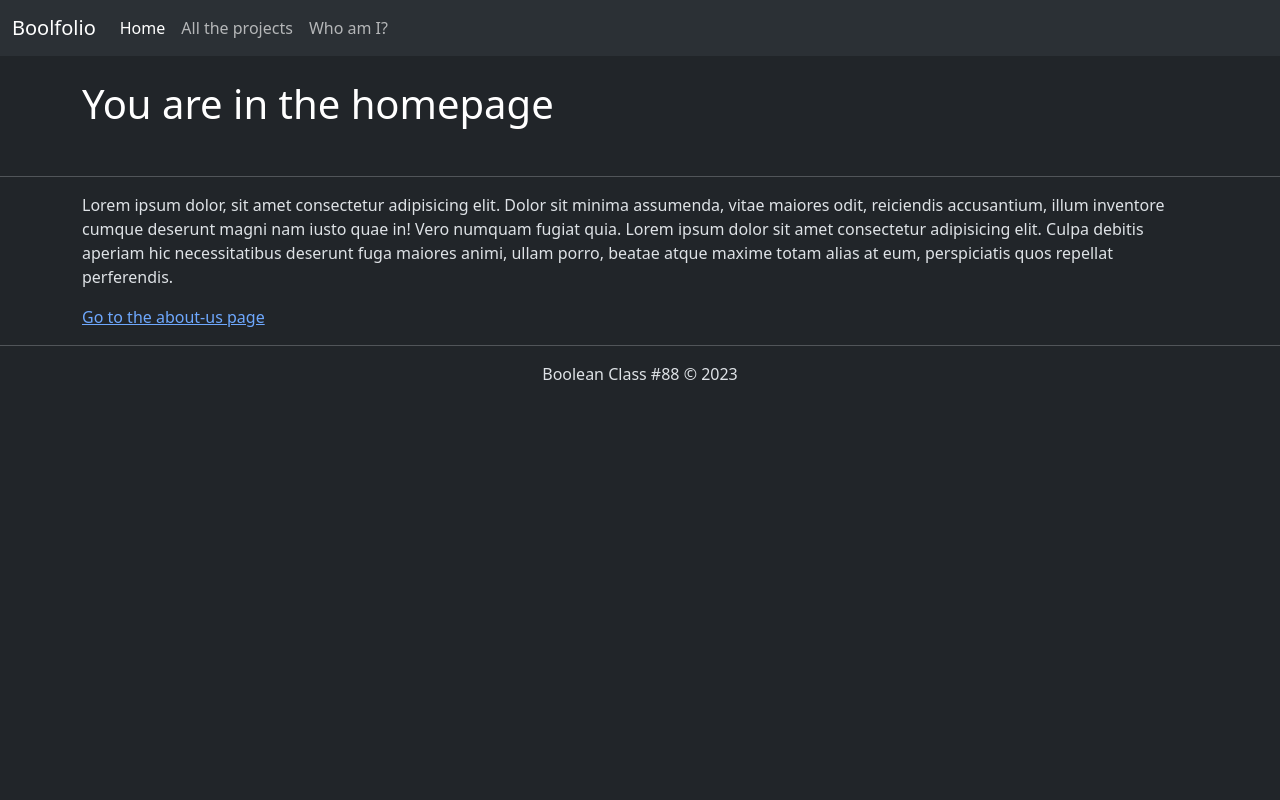
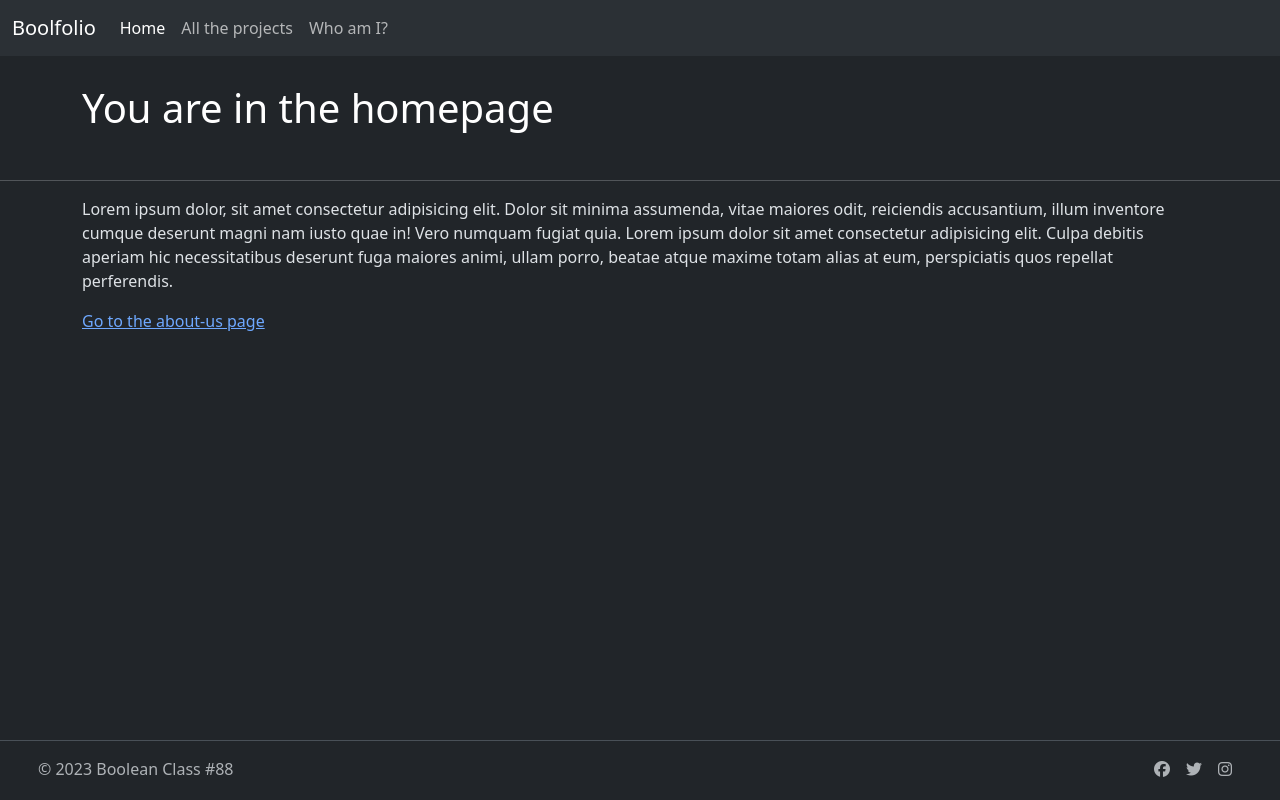
Before and after one commit to FrancescoCauzzi/vite-boolfolio, a Vue app: page / in a window 1280 px wide. Built offline with nearby package versions, Linux system fonts and the light colour scheme.

Commit message:
feat: footer improved

```diff
--- a/package.json
+++ b/package.json
@@ -9,6 +9,7 @@
     "preview": "vite preview"
   },
   "dependencies": {
+    "@fortawesome/fontawesome-free": "^6.4.0",
     "axios": "^1.4.0",
     "bootstrap": "^5.3.0-alpha3",
     "vue": "^3.2.47",
--- a/src/App.vue
+++ b/src/App.vue
@@ -15,10 +15,16 @@ export default {
 </script>
 
 <template>
-  <AppHeader></AppHeader>
-  <!-- here we will get the router component visualized -->
-  <router-view></router-view>
-  <AppFooter></AppFooter>
+  <header>
+    <AppHeader></AppHeader>
+  </header>
+  <main>
+    <!-- here we will get the router component visualized -->
+    <router-view></router-view>
+  </main>
+  <footer>
+    <AppFooter></AppFooter>
+  </footer>
 </template>
 
 <style scoped></style>
--- a/src/components/AppFooter.vue
+++ b/src/components/AppFooter.vue
@@ -15,12 +15,37 @@ export default {
 </script>
 
 <template>
-  <footer class="text-center">
-    <hr />
-    <div>
-      <span>Boolean Class #88 &copy; {{ currentYear }}</span>
+  <div
+    class="d-flex flex-wrap justify-content-between align-items-center py-3 border-top"
+  >
+    <div class="col-md-4 d-flex align-items-center">
+      <a
+        href="/"
+        class="mb-3 me-2 mb-md-0 text-muted text-decoration-none lh-1"
+      >
+        <svg class="bi" width="30" height="24">
+          <use xlink:href="#bootstrap"></use>
+        </svg>
+      </a>
+      <span class="mb-3 mb-md-0 text-muted"
+        >© {{ currentYear }} Boolean Class #88</span
+      >
     </div>
-  </footer>
+
+    <ul class="nav col-md-4 justify-content-end list-unstyled d-flex px-5">
+      <li class="ms-3">
+        <a class="text-muted" href="#"><i class="fa-brands fa-facebook"></i></a>
+      </li>
+      <li class="ms-3">
+        <a class="text-muted" href="#"><i class="fa-brands fa-twitter"></i></a>
+      </li>
+      <li class="ms-3">
+        <a class="text-muted" href="#"
+          ><i class="fa-brands fa-instagram"></i
+        ></a>
+      </li>
+    </ul>
+  </div>
 </template>
 
 <style lang="scss" scoped></style>
--- a/src/main.js
+++ b/src/main.js
@@ -5,8 +5,12 @@ import App from "./App.vue";
 // we import the router here
 import { router } from "./router";
 
+import "@fortawesome/fontawesome-free/css/all.css";
+
 // then we use it before we mount the app
 //createApp(App).use(router).mount("#app");
 const app = createApp(App);
+// Register the component globally
+
 app.use(router);
 app.mount("#app");
--- a/src/style.scss
+++ b/src/style.scss
@@ -1,2 +1,25 @@
 // Import all of Bootstrap's CSS
 @import "bootstrap/scss/bootstrap";
+
+* {
+  padding: 0;
+  margin: 0;
+  box-sizing: border-box;
+}
+
+header {
+  position: fixed;
+  height: 60px;
+  top: 0;
+  width: 100%;
+  z-index: 2;
+}
+
+main {
+  padding-top: 60px;
+  min-height: calc(100vh - 60px);
+}
+
+footer {
+  height: 60px;
+}
```
Also changed, not shown: 1 other file (tests, documents, lock files or other folders).
